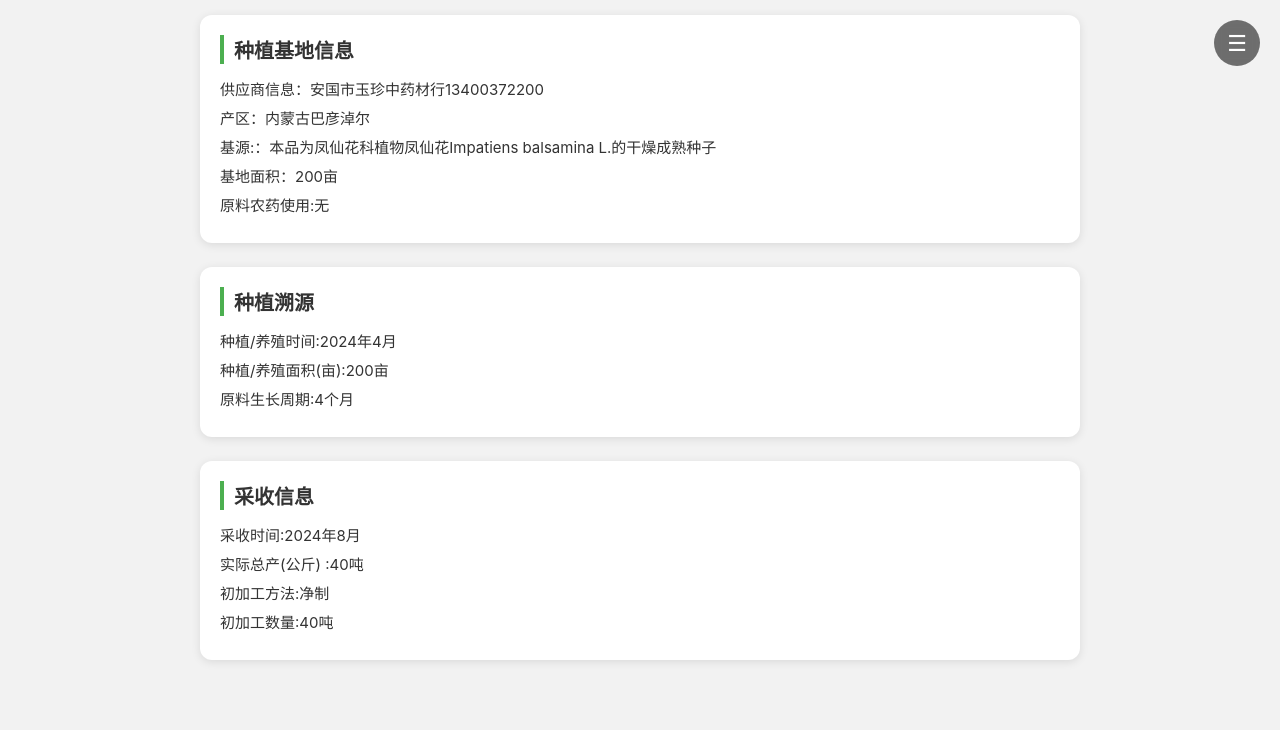
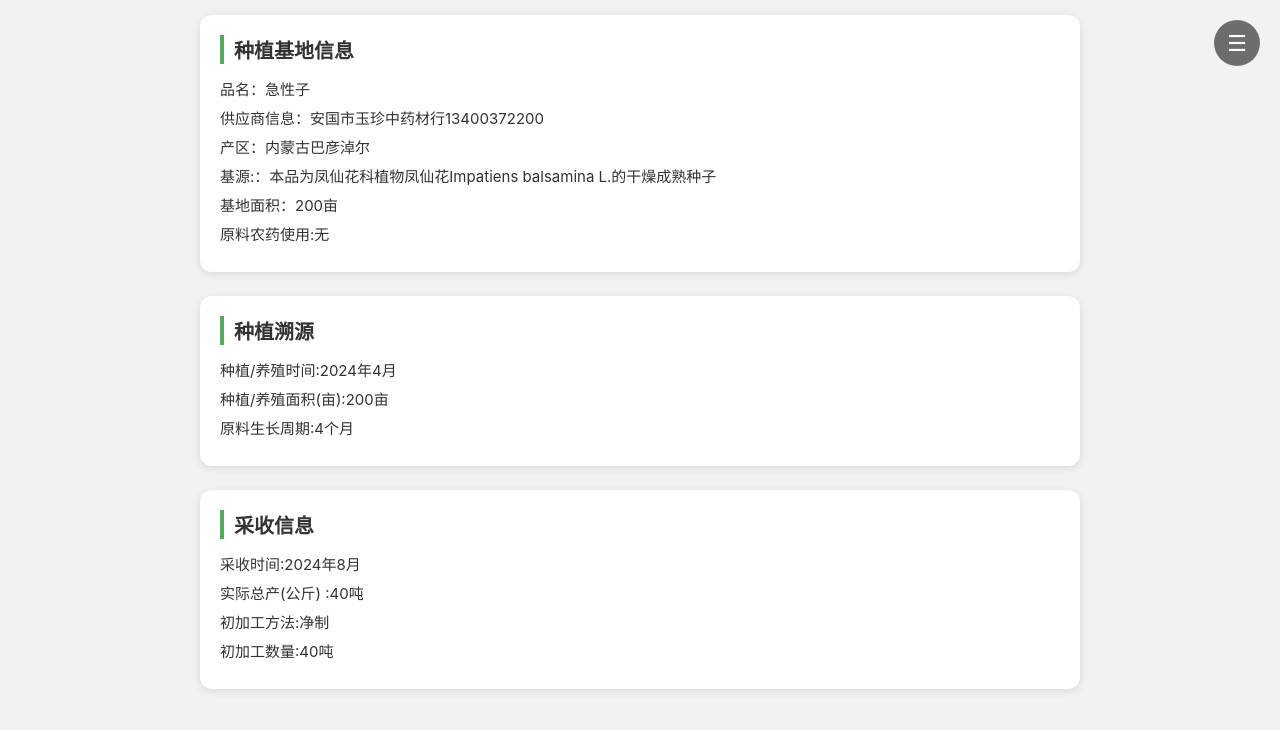
Before and after one commit to wenhongw0-hash/jxz, a plain HTML site: page index.html in a window 1280 px wide. Drawn offline with nearby package versions, Linux system fonts and the light colour scheme.

Commit message:
Update index.html

```diff
--- a/index.html
+++ b/index.html
@@ -162,6 +162,7 @@
     <!-- 🔥 种植基地 -->
     <div id="base" class="section">
         <h2>种植基地信息</h2>
+		<div class="text-item">品名：急性子</div>
 		<div class="text-item">供应商信息：安国市玉珍中药材行13400372200</div>
         <div class="text-item">产区：内蒙古巴彦淖尔</div>
         <div class="text-item">基源:：本品为凤仙花科植物凤仙花Impatiens balsamina L.的干燥成熟种子</div>
@@ -174,6 +175,7 @@
         <h2>种植溯源</h2>
         <div class="text-item">种植/养殖时间:2024年4月</div>
         <div class="text-item">种植/养殖面积(亩):200亩</div>
+
 		<div class="text-item">原料生长周期:4个月</div>
     </div>
 
```
